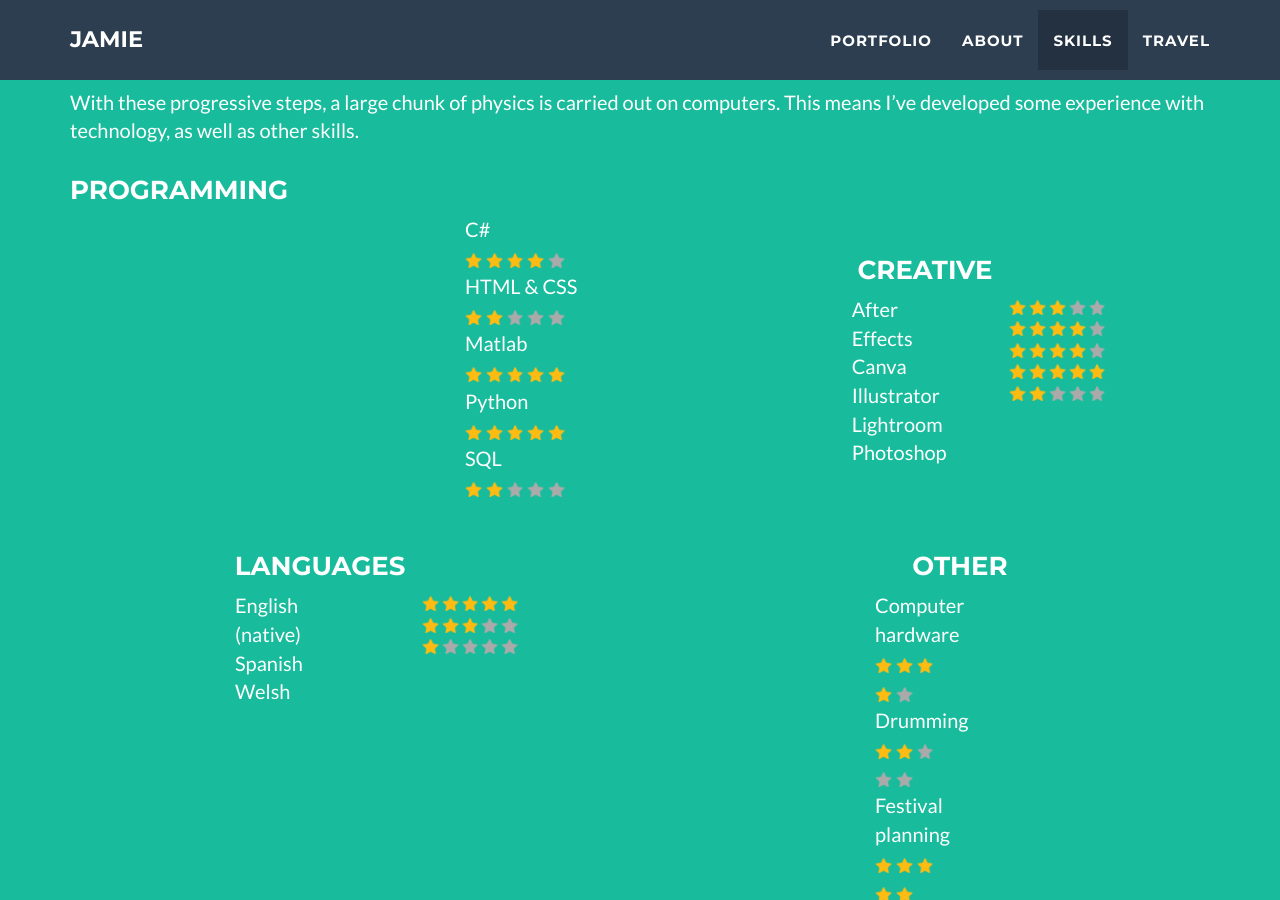
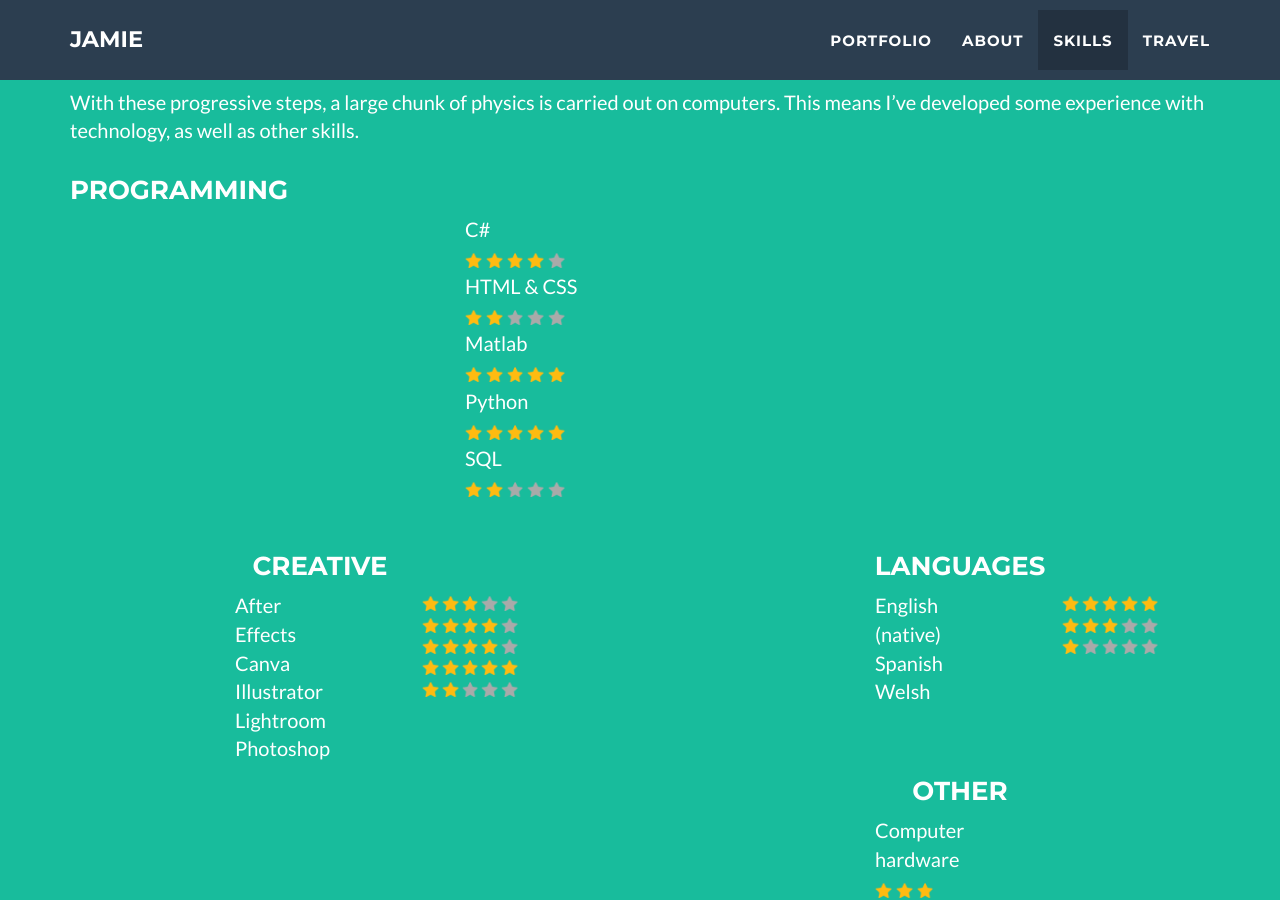
Before and after one commit to jamiedumayne/jamiedumayne.github.io, a Jekyll site: the page built from _posts/2014-07-18-project-1.markdown, in a window 1280 px wide and 900 px high, scrolled down 2485 px. Built offline with Jekyll 4.4.1, drawn with Linux system fonts in a browser that asks for light colours.

Commit message:
Update skills.html

```diff
--- a/_includes/skills.html
+++ b/_includes/skills.html
@@ -16,7 +16,6 @@
       </div>
     </div>
     <div class="float-container">
-      <div class="inline-table">
         <h3>Programming</h3>
         <div class="col-lg-4 col-xs-2"></div>
           <div class="col-lg-2 col-xs-4">
```
